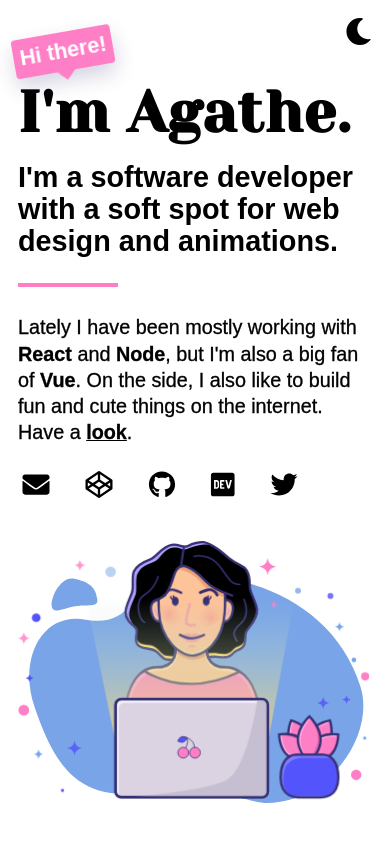
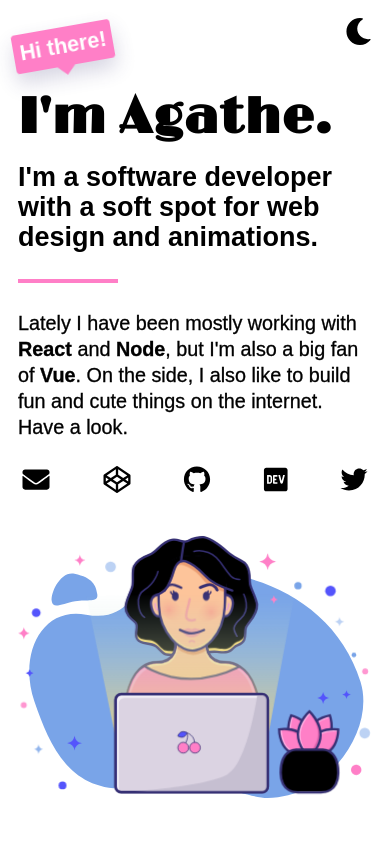
Before and after one commit to agathaco/portfolio, a Gatsby site: page / in a window 390 px wide. Built offline with nearby package versions, Linux system fonts and the light colour scheme; Gatsby itself is replaced by a stand-in of ours; a web font is replaced by a local one.

Commit message:
improved styles, fixed minor bugs

```diff
--- a/src/components/avatar.js
+++ b/src/components/avatar.js
@@ -9,11 +9,11 @@ function Avatar(props) {
   useEffect(() => {
     const setFromEvent = e => setPosition({ x: e.clientX, y: e.clientY });
     window.addEventListener("mousemove", setFromEvent);
-
     return () => {
       window.removeEventListener("mousemove", setFromEvent);
-    };
+    }
   }, []);
+
 
   const getOffset = (el) => {
     el = el.getBoundingClientRect();
@@ -33,9 +33,11 @@ function Avatar(props) {
     el.style.transform = `translate(${percentLeft/xOffset}px, ${ percentTop/yOffset}px)`
   }
 
-  if (eyes.current) followMouse(eyes.current, 45, 25)
-  if (hair.current) followMouse(hair.current, -20, -20)
-  if (head.current) followMouse(head.current, 50, 50)
+  if (window.innerWidth > 768) {
+    if (eyes.current) followMouse(eyes.current, 45, 25)
+    if (hair.current) followMouse(hair.current, -20, -20)
+    if (head.current) followMouse(head.current, 50, 50)
+  }
 
 
   return (
@@ -137,9 +139,12 @@ function Avatar(props) {
               mixBlendMode: "screen",
             }}
           />
-          <path
+          <path className="hair"
             d="M256 10l2.4 1.7c-6.6-4.3-10.3-6.5-15.6-7s-18.8 2.3-25 5.5-8.6-2.5-17.7-1.8c-13.5 1-16.4 15.2-27 19.2s-15.8 7.3-19.6 14.7c-3 5.9-.7 18.8-2 24.9s-8.8 17.9-8.8 27.8 13.7 21.1 7.6 16-12.1-10.2-12.1-19.1 7.4-20.6 8.8-27.8-1-19 2-24.9c3.8-7.4 9-10.8 19.6-14.7s15.6-17.4 29-19.5c9.3-1.4 14.9 4.7 20.8 1.5s15.5-5.4 19.9-4.9 9.8 3.1 17.7 8.4z"
-            fill="#afa1ff"
+            fill="#5454fc"
+            style={{
+              mixBlendMode: "screen",
+            }}
           />
           <path
             data-name="stroke"
@@ -340,7 +345,7 @@ function Avatar(props) {
           <g clipPath="url(#prefix__c)">
             <path
               d="M209.6 31.9S213 5.7 214.8 3"
-              fill="none"
+              fill="blue"
               stroke="#363074"
               strokeLinecap="round"
               strokeMiterlimit={10}
@@ -567,11 +572,11 @@ function Avatar(props) {
             />
           </g>
           <g>
-            <path
+            <path className="hair"
               d="M357.5 274.1h34.1a16.8 16.8 0 018.1 2c9.8 5.4 11.9 15.6 11.9 27.3 0 9.7-3.1 18.4-11 24.1a7.1 7.1 0 01-4.2 1.3h-43.6a7 7 0 01-4.1-1.3c-7.8-5.8-11-14.4-11-24.1 0-11.7 2.1-21.9 12-27.3a16.4 16.4 0 017.8-2z"
               fill="#5454fc"
             />
-            <path
+            <path className="hair"
               d="M406.9 283.3a22.7 22.7 0 00-6.1-3.7 11.1 11.1 0 00-4.3-.8H365c-9.9 0-18.8 5.5-21.7 13.6-1.7 4.7-2.2 10.1-2.2 15.8s1.6 13.2 5.2 18.4c-6.2-5.7-8.7-13.7-8.7-22.4 0-13.2 2.6-24.6 15.9-29.3l1.1-.2H395a21.9 21.9 0 0111.9 8.6z"
               fill="#5454fc"
               style={{
--- a/src/pages/index.js
+++ b/src/pages/index.js
@@ -39,9 +39,11 @@ const IndexPage = () => {
           <div className="intro-text">
             <div className="tooltip intro-tooltip">Hi there!</div>
             <h1>I'm Agathe.</h1>
+            <section className="avatar mobile">
+            </section>
             <h2>I'm a <span>software developer</span> with a soft spot for web design and animations.</h2>
             <div className="divider"></div>
-            <p>Lately I have been mostly working with <span>React</span> and <span>Node</span>, but I'm also a big fan of <span>Vue</span>. On the side, I also like to build fun and cute things on the internet{/* like <a href="https://codepen.io/agathaco/full/NyQgQX">this</a> or <a href="https://codepen.io/agathaco/full/Reobbg">this</a>*/}. Have a <a href="https://codepen.io/agathaco/">look</a>.</p>
+            <p>Lately I have been mostly working with <span>React</span> and <span>Node</span>, but I'm also a big fan of <span>Vue</span>. On the side, I also like to build fun and cute things on the internet{/* like <a href="https://codepen.io/agathaco/full/NyQgQX">this</a> or <a href="https://codepen.io/agathaco/full/Reobbg">this</a>*/}. <span className="nowrap">Have a <a href="https://codepen.io/agathaco/">look</a></span>.</p>
           </div>
           <Social />
         </section>
--- a/src/styles/styles.scss
+++ b/src/styles/styles.scss
@@ -1,6 +1,7 @@
 @import url('https://fonts.googleapis.com/css?family=Muli:400,300');
-@import url('https://fonts.googleapis.com/css2?family=Yeseva+One&display=swap');
-@import url('https://fonts.googleapis.com/css2?family=Alfa+Slab+One&display=swap');
+// @import url('https://fonts.googleapis.com/css2?family=Yeseva+One&display=swap');
+@import url('https://fonts.googleapis.com/css2?family=Limelight&display=swap');
+
 
 $pink: #ff7fc7;
 $lavender: #afa1ff;
@@ -16,14 +17,14 @@ $background-dark: #0E1639;//#02265D; //#1D1C56; //#1A153F //000054
 .light {
   --color-page: #{$background-light};
   --color-text: #{$text-dark};
-  --accent-color: #{$liberty};
+  --accent-color: #{darken($blue, 10%)};
   --hair-color: #{$purple};
 }
 
 .dark {
   --color-page: #{$background-dark};
   --color-text: #{$text-light};
-  --accent-color: #{$blue};
+  --accent-color: #{lighten($liberty, 5%)};
   --hair-color: #{$liberty};
 }
 
@@ -62,7 +63,7 @@ body {
 
 h1 {
   font-size: 3.2rem;
-  font-family: 'Yeseva One', sans-serif;
+  font-family: 'Limelight', sans-serif;
   letter-spacing: 1px;
   margin-bottom: 1rem;
 }
@@ -99,6 +100,11 @@ header {
     cursor: pointer;
   }
 }
+
+.nowrap {
+  white-space: nowrap;
+}
+
 .hero {
   display: flex;
   flex-shrink: 1;
@@ -134,19 +140,45 @@ section.avatar {
   .blob {
     animation: blobMorph 50s cubic-bezier(.17,.67,.83,.67) infinite;
   }
+  &.mobile {
+    display: none;
+  }
 
 }
 
 section.intro {
   position: relative;
-  .intro-text span {
+  .intro-text span:not([class="nowrap"]){
     color: var(--accent-color);
     font-weight: 700;
   }
-  a, a:visited, a:active, a:hover {
-    color: var(--accent-color);
-    font-weight: 700;
+  p {
+    a, a:visited, a:active, a:hover {
+      color: var(--accent-color);
+      // font-weight: 700;
+      text-decoration: none;
+      display: inline-block;
+      position: relative;
+      color: inherit;
+      &:before {
+        content:'';
+        position: absolute;
+        bottom:0;
+        left: -5%;
+        width: 110%;
+        height: 0.5rem;
+        z-index: -1;
+        background-color: var(--accent-color);
+        border-radius: 2px;
+        transition: all 0.5s ease;
+
+      }
+      &:hover:before {
+        height: 100%;
+      }
+    }
   }
+
   h2 {
     font-size: 1.6rem;
   }
@@ -160,11 +192,12 @@ section.intro {
 .social-icons {
   display: flex;
   position: relative;
+  justify-content: space-between;
+  width: 320px;
   svg {
     width: 1.5rem;
     height: 1.5rem;
     fill: var(--color-text);
-    margin-right: 1.5rem;
     cursor: pointer;
     path {
       fill: var(--color-text);
@@ -184,7 +217,6 @@ section.intro {
     animation: tada 1s ease-in-out;
     path {
       fill: $pink;
-      // transform: translateX(100%);
     }
   }
 }
@@ -254,8 +286,6 @@ footer {
   }
 }
 
-
-
 @keyframes float {
 	0% {
 		transform: translateY(0px) rotate(-10deg);
@@ -316,7 +346,16 @@ footer {
   }
 }
 
+@media all and (max-width: 1024px) {
+  section.avatar {
+    min-width:350px;
+  }
+}
+
 @media all and (max-width: 768px) {
+  body {
+    touch-action: none
+  }
   .hero {
     max-width: 100%;
     align-items: center;
@@ -327,10 +366,13 @@ footer {
     padding: 2rem;
   }
   section.avatar {
-    margin-left: 0;
+    display: block;
+    min-width: auto;
+    width: 80%;
+    margin: 0 auto;
+    margin-bottom: 1rem;
     margin-top: 2rem;
-    min-width: auto;
-    width: 80%
+
   }
  }
 
@@ -339,12 +381,24 @@ footer {
     padding: 1rem;
   }
   section.avatar {
+    display: block;
     width: 100%
   }
+  section.intro {
+    h2 {
+      font-size: 1.5rem;
+    }
+    h1 {
+      font-size: 2.8rem;
+      margin-top: 0.5rem;
+    }
+  }
+  .social-icons {
+    width: 100%;
+  }
   .intro-tooltip {
-    // font-size: 1rem;
     padding: 0.3rem;
-    top:-45px;
+    top:-50px;
     left:-5px;
   }
 }
```
